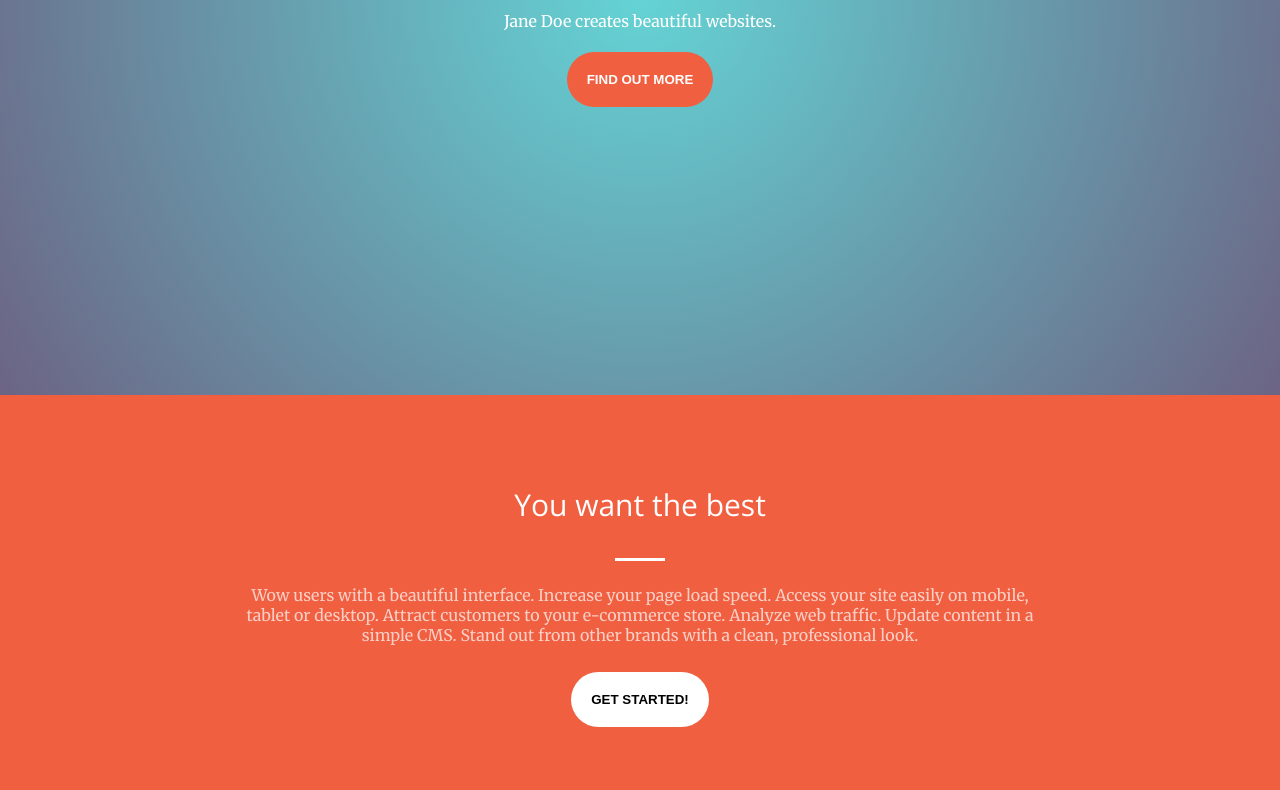
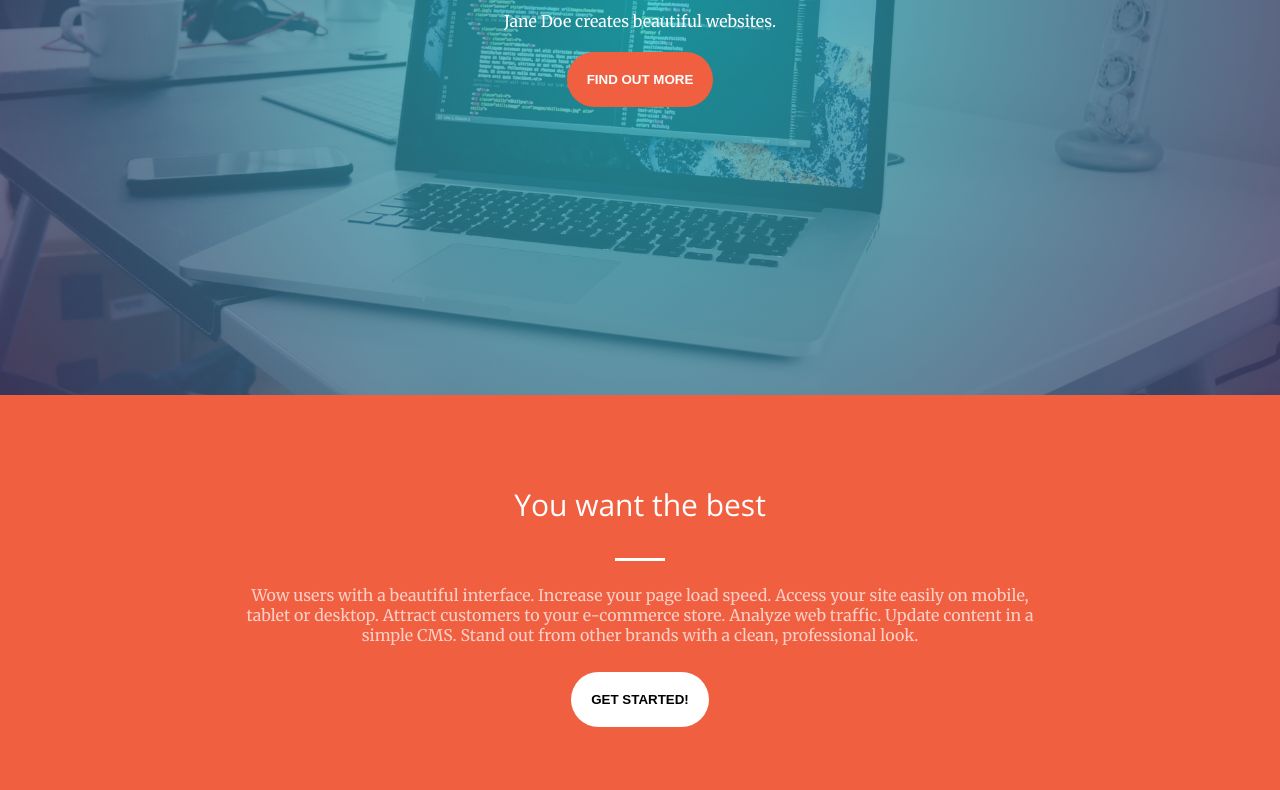
Before and after one commit to chingu-voyage4/Toucans-Team-10, a plain HTML site: page index.html in a window 1280 px wide. Shown: the part 405-1195 px from the top of the page. Drawn offline with nearby package versions, Linux system fonts and the light colour scheme.

Commit message:
Update style.css

```diff
--- a/css/style.css
+++ b/css/style.css
@@ -225,8 +225,7 @@ body, html {
     .hero {
       background-image:
       radial-gradient(circle, rgba(34,193,195,.7), rgba(71,61,101,0.8)),
-      url('Toucans-Team-10/img/computer.jpg');
-
+      url('/Toucans-Team-10/img/computer.jpg');
       background-position: center;
       background-repeat: no-repeat;
       background-size: cover;
```
